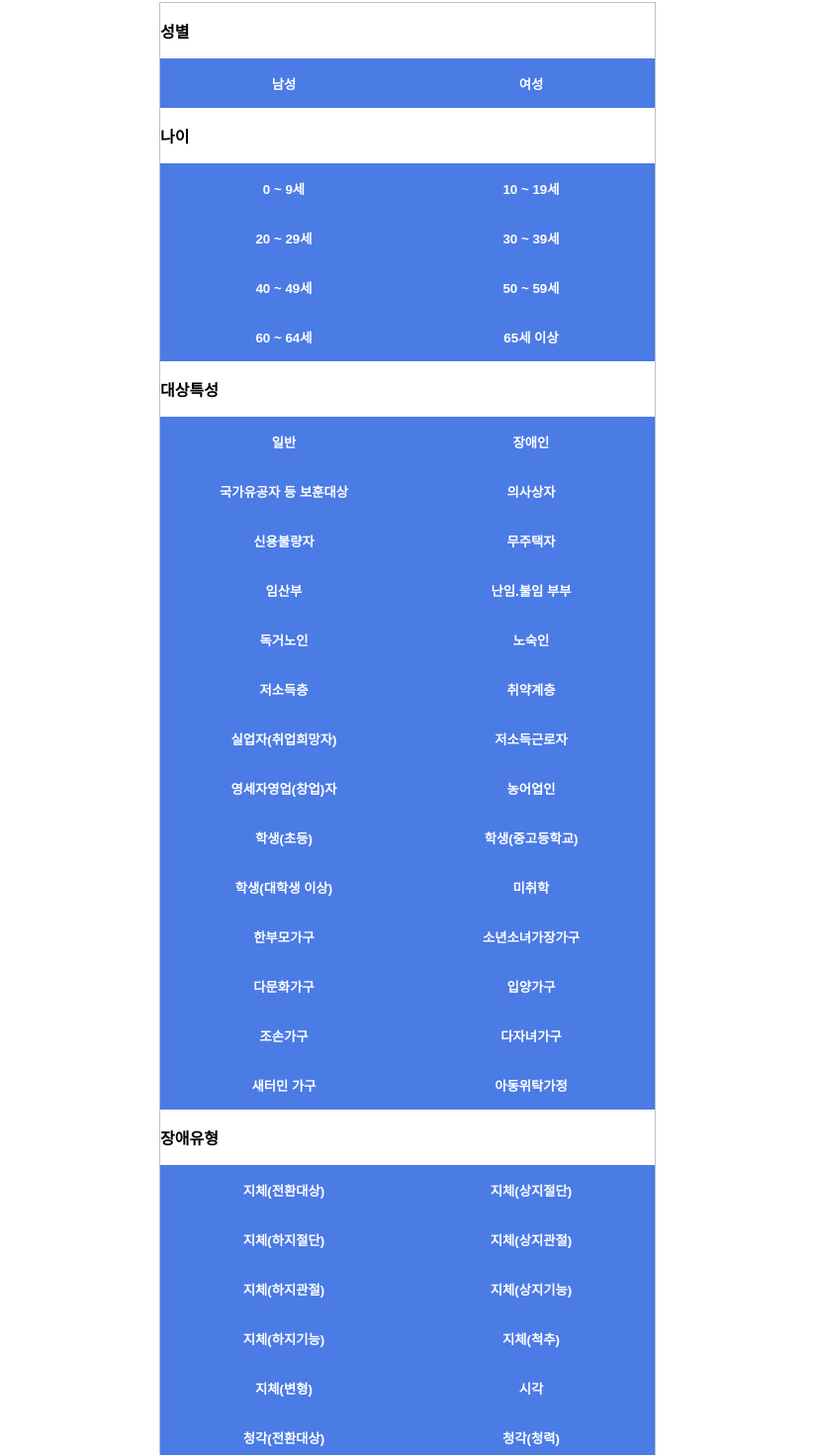
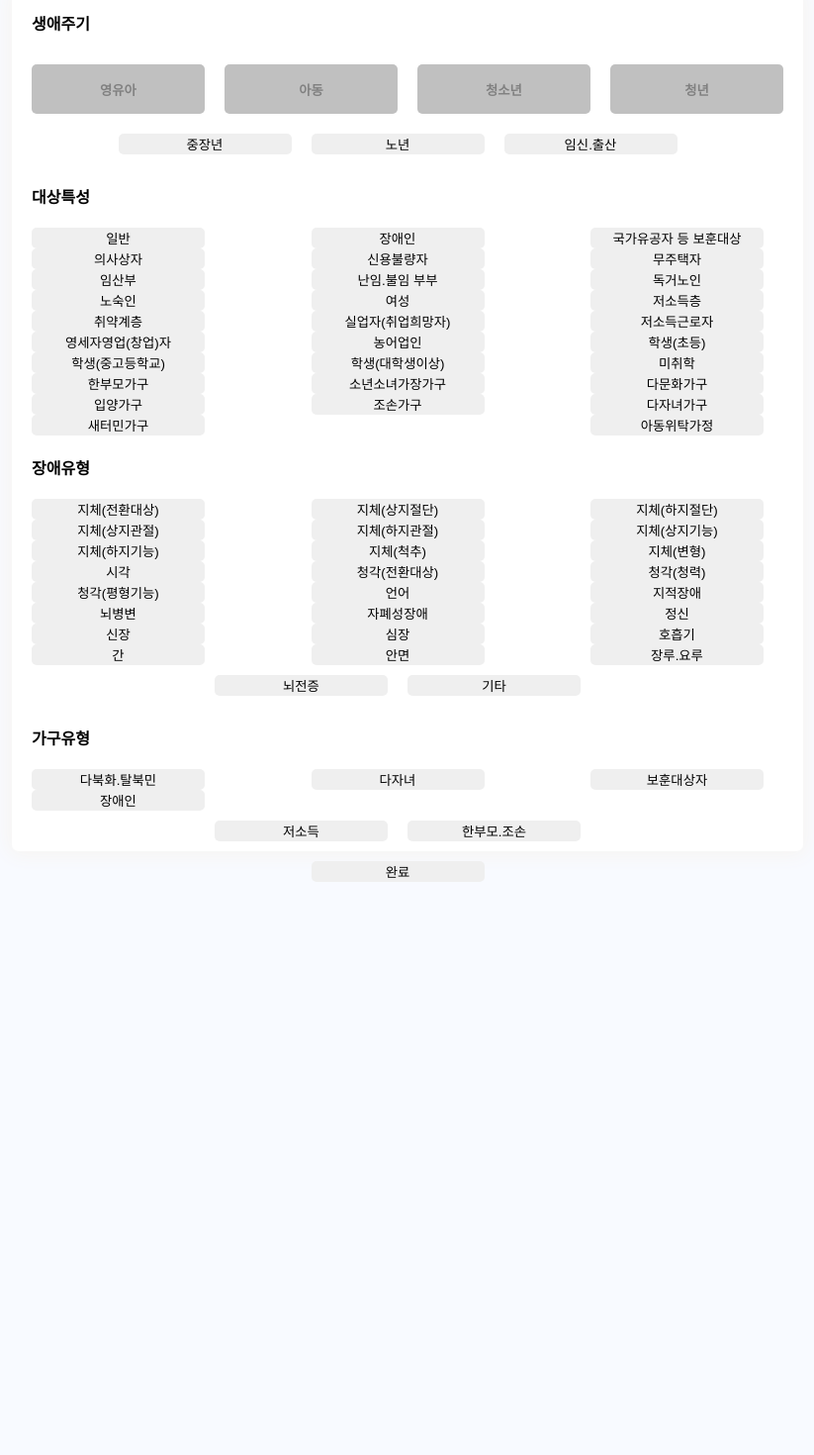
Before and after one commit to bokjiri/front-end, a React (Create React App) app: page /addinfo in a window 1280 px wide. Shown: the part 108-1578 px from the top of the page at 99% size, without its empty margins (228-1051 px from the left). After the commit the page ends 999 px from the top, so only its background shows below. Built offline with nearby package versions, Linux system fonts and the light colour scheme.

Commit message:
feat : add Main etc

```diff
--- a/package.json
+++ b/package.json
@@ -23,6 +23,7 @@
     "react-dom": "^17.0.2",
     "react-icons": "^4.3.1",
     "react-redux": "^7.2.6",
+    "react-responsive": "^9.0.0-beta.6",
     "react-router-dom": "^5.3.1",
     "react-scripts": "^5.0.0",
     "redux": "^4.1.2",
--- /dev/null
+++ b/src/components/MainCard.js
@@ -0,0 +1,154 @@
+import React, { useRef, useState } from "react";
+// Import Swiper React components
+import { Swiper, SwiperSlide } from "swiper/react";
+
+import { Text } from "../elements/index";
+
+import { history } from "../redux/configureStore";
+
+// Import Swiper styles
+import "swiper/css";
+import "swiper/css/grid";
+import "swiper/css/pagination";
+
+import "../css/mainCard.css";
+
+// import required modules
+import { Grid, Pagination } from "swiper";
+import styled from "styled-components";
+import { useMediaQuery } from "react-responsive";
+
+export default function MainCard() {
+
+
+  const isPc = useMediaQuery({
+    query : "(min-width:767px)"
+  });
+
+  const isMobile = useMediaQuery({
+    query : "(max-width:767px)"
+  });
+
+
+
+  return (
+    <>
+
+
+{
+  isPc &&
+
+  <Container>
+      <Swiper
+        slidesPerView={3}
+        grid={{
+          rows: 2,
+        }}
+        spaceBetween={30}
+        pagination={{
+          clickable: true,
+        }}
+        modules={[Grid, Pagination]}
+        className="mySwiper"
+        // breakpoints={{
+        //   400: {
+        //     slidesPerView: 1,
+        //   },
+        // }}
+      >
+
+          {/* map */}
+        <SwiperSlide>
+            <CardBox>
+                <Text>맞춤 정책 제목1</Text>
+                <span>간략내용1</span>
+            </CardBox>
+        </SwiperSlide>
+        <SwiperSlide onClick={()=>{history.push("/login")}}>맞춤 정책 2</SwiperSlide>
+        <SwiperSlide>맞춤 정책 3</SwiperSlide>
+        <SwiperSlide>맞춤 정책 4</SwiperSlide>
+        <SwiperSlide>맞춤 정책 5</SwiperSlide>
+        <SwiperSlide>맞춤 정책 6</SwiperSlide>
+        <SwiperSlide>맞춤 정책 7</SwiperSlide>
+        <SwiperSlide>맞춤 정책 8</SwiperSlide>
+        <SwiperSlide>맞춤 정책 9</SwiperSlide>
+        <SwiperSlide>맞춤 정책 10</SwiperSlide>
+      </Swiper>
+    </Container>
+
+}
+
+
+
+    {
+      isMobile &&
+      <Container>
+      <Swiper
+        slidesPerView={1}
+        grid={{
+          rows: 2,
+        }}
+        spaceBetween={30}
+        pagination={{
+          clickable: true,
+        }}
+        modules={[Grid, Pagination]}
+        className="mySwiper"
+      >
+
+          {/* map */}
+       <SwiperSlide>
+            <CardBox>
+                <Text>맞춤 정책 제목1</Text>
+                <span>간략내용1</span>
+            </CardBox>
+        </SwiperSlide>
+        <SwiperSlide onClick={()=>{history.push("/login")}}>맞춤 정책 2</SwiperSlide>
+        <SwiperSlide>맞춤 정책 3</SwiperSlide>
+        <SwiperSlide>맞춤 정책 4</SwiperSlide>
+        <SwiperSlide>맞춤 정책 5</SwiperSlide>
+        <SwiperSlide>맞춤 정책 6</SwiperSlide>
+        <SwiperSlide>맞춤 정책 7</SwiperSlide>
+        <SwiperSlide>맞춤 정책 8</SwiperSlide>
+        <SwiperSlide>맞춤 정책 9</SwiperSlide>
+        <SwiperSlide>맞춤 정책 10</SwiperSlide>
+      </Swiper>
+    </Container>
+    }
+
+
+    </>
+  );
+}
+
+const Container = styled.div`
+    background: #eee;
+    font-family: Helvetica Neue, Helvetica, Arial, sans-serif;
+    font-size: 14px;
+    color: #000;
+    padding: 10px;
+
+`;
+
+// const MobileContainer = styled.div`
+
+//   width : 360px;
+//     display : flex;
+//     flex-direction : column;
+//     justify-content : center;
+//     align-items : center;
+
+//     background: #eee;
+//     font-family: Helvetica Neue, Helvetica, Arial, sans-serif;
+//     font-size: 14px;
+//     color: #000;
+//     padding: 10px;
+// `;
+
+
+const CardBox = styled.div`
+    display : flex;
+    flex-direction : column;
+    justify-content : center;
+    align-items : center;
+`;
--- /dev/null
+++ b/src/css/mainCard.css
@@ -0,0 +1,66 @@
+#app { height: 100% }
+html,
+body {
+  position: relative;
+  height: 100%;
+  width : 100%;
+  display : flex;
+  justify-content: center;
+
+}
+
+/* body {
+  background: #eee;
+  font-family: Helvetica Neue, Helvetica, Arial, sans-serif;
+  font-size: 14px;
+  color: #000;
+  margin: 0;
+  padding: 0;
+} */
+
+.swiper {
+  width: 100%;
+  height: 100%;
+  margin-left: auto;
+  margin-right: auto;
+}
+
+.swiper-slide {
+  text-align: center;
+  font-size: 18px;
+  background: #fff;
+  height: calc((100% - 30px) / 2) !important;
+
+  /* Center slide text vertically */
+  display: -webkit-box;
+  display: -ms-flexbox;
+  display: -webkit-flex;
+  display: flex;
+  -webkit-box-pack: center;
+  -ms-flex-pack: center;
+  -webkit-justify-content: center;
+  justify-content: center;
+  -webkit-box-align: center;
+  -ms-flex-align: center;
+  -webkit-align-items: center;
+  align-items: center;
+
+
+}
+
+.mySwiper{
+    height : 400px;
+   max-width : 800px;
+
+   @media screen and (max-width: 767px) {
+    display: flex;
+    align-items: center;
+    justify-content: center;
+
+    button {
+      width: 5rem;
+    }
+  }
+
+
+}
--- a/src/elements/Button.js
+++ b/src/elements/Button.js
@@ -55,9 +55,9 @@ Button.defaultProps = {
   width: "100px",
   padding: "12px 0px",
   disabled: false,
-  backgroundColor: "#4B7BE5",
+  backgroundColor: "lightgrey",
   height: "50px",
-  color: "white",
+  color: "grey",
 };
 
 
--- a/src/index.css
+++ b/src/index.css
@@ -5,6 +5,8 @@ body {
     sans-serif;
   -webkit-font-smoothing: antialiased;
   -moz-osx-font-smoothing: grayscale;
+
+  background-color: #F8FAFF;
 }
 
 code {
--- a/src/pages/AddInfo.js
+++ b/src/pages/AddInfo.js
@@ -1,149 +1,212 @@
-import React from "react";
+import React, { useEffect, useState } from "react";
 import styled from "styled-components";
 
-import {Text, Grid, Button} from "../elements/index";
+import { Text, Grid, Button } from "../elements/index";
 
 const AddInfo = () => {
-    return(
+
+  const [color, setColor] = useState("silver");
+
+
+  const age1 = ["영유아", "아동", "청소년", "청년"];
+
+  const subject1 = [
+    "일반",
+    "장애인",
+    "국가유공자 등 보훈대상",
+    "의사상자",
+    "신용불량자",
+    "무주택자",
+    "임산부",
+    "난임.불임 부부",
+    "독거노인",
+    "노숙인",
+    "여성",
+    "저소득층",
+    "취약계층",
+    "실업자(취업희망자)",
+    "저소득근로자",
+    "영세자영업(창업)자",
+    "농어업인",
+    "학생(초등)",
+    "학생(중고등학교)",
+    "학생(대학생이상)",
+    "미취학",
+    "한부모가구",
+    "소년소녀가장가구",
+    "다문화가구",
+    "입양가구",
+    "조손가구",
+    "다자녀가구",
+    "새터민가구",
+    "아동위탁가정",
+  ];
+
+  const subject2 = [
+    "지체(전환대상)",
+    "지체(상지절단)",
+    "지체(하지절단)",
+    "지체(상지관절)",
+    "지체(하지관절)",
+    "지체(상지기능)",
+    "지체(하지기능)",
+    "지체(척추)",
+    "지체(변형)",
+    "시각",
+    "청각(전환대상)",
+    "청각(청력)",
+    "청각(평형기능)",
+    "언어",
+    "지적장애",
+    "뇌병변",
+    "자폐성장애",
+    "정신",
+    "신장",
+    "심장",
+    "호흡기",
+    "간",
+    "안면",
+    "장루.요루",
+  ];
+
+  const subject3 = ["다북화.탈북민", "다자녀", "보훈대상자", "장애인"];
+
+  return (
     <MainWrap>
-            <Text size="32px" bold>정보 입력</Text>
+      <Grid>
+        <Text size="26px" bold>
+          정보 입력
+        </Text>
+      </Grid>
 
       <Container>
         <Grid>
-                    <Text bold>성별</Text>
-                    <Button width="250px">남성</Button>
-                    <Button width="250px">여성</Button>
+          <Text bold margin="20px">
+            생애주기
+          </Text>
+          <CategoryBox>
+            {age1.map((item, idx) => (
+            //   <Button key={idx} width="175px" margin="10px 0" radius="5px"  backgroundColor={color} _onClick={()=>{console.log(item)}}>
+            <Button key={idx} width="175px" margin="10px 0" radius="5px"  backgroundColor={color}>
+                {item}
+              </Button>
+            ))}
+          </CategoryBox>
+
+          <Grid is_flex margin="10px 0">
+            <Btn value="중장년" onClick={(e)=>{console.log(e.target.value)}} >
+              중장년
+            </Btn>
+            <Btn width="175px" margin="0 20px 0 0" radius="5px">
+              노년
+            </Btn>
+            <Btn width="175px" radius="5px">
+              임신.출산
+            </Btn>
+          </Grid>
         </Grid>
 
         <Grid>
-                    <Text bold>나이</Text>
-                    <Button width="250px">0 ~ 9세</Button>
-                    <Button width="250px">10 ~ 19세</Button>
-                    <Button width="250px">20 ~ 29세</Button>
-                    <Button width="250px">30 ~ 39세</Button>
-                    <Button width="250px">40 ~ 49세</Button>
-                    <Button width="250px">50 ~ 59세</Button>
-                    <Button width="250px">60 ~ 64세</Button>
-                    <Button width="250px">65세 이상</Button>
+          <Text bold margin="20px">
+            대상특성
+          </Text>
+          <CategoryBox>
+            {subject1.map((item) => (
+              <Btn width="175px" margin="10px 0" radius="5px">
+                {item}
+              </Btn>
+            ))}
+          </CategoryBox>
         </Grid>
 
         <Grid>
-                    <Text bold>대상특성</Text>
-                    <Button width="250px">일반</Button>
-                    <Button width="250px">장애인</Button>
-                    <Button width="250px">국가유공자 등 보훈대상</Button>
-                    <Button width="250px">의사상자</Button>
-                    <Button width="250px">신용불량자</Button>
-                    <Button width="250px">무주택자</Button>
-                    <Button width="250px">임산부</Button>
-                    <Button width="250px">난임.불임 부부</Button>
-                    <Button width="250px">독거노인</Button>
-                    <Button width="250px">노숙인</Button>
-                    <Button width="250px">저소득층</Button>
-                    <Button width="250px">취약계층</Button>
-                    <Button width="250px">실업자(취업희망자)</Button>
-                    <Button width="250px">저소득근로자</Button>
-                    <Button width="250px">영세자영업(창업)자</Button>
-                    <Button width="250px">농어업인</Button>
-                    <Button width="250px">학생(초등)</Button>
-                    <Button width="250px">학생(중고등학교)</Button>
-                    <Button width="250px">학생(대학생 이상)</Button>
-                    <Button width="250px">미취학</Button>
-                    <Button width="250px">한부모가구</Button>
-                    <Button width="250px">소년소녀가장가구</Button>
-                    <Button width="250px">다문화가구</Button>
-                    <Button width="250px">입양가구</Button>
-                    <Button width="250px">조손가구</Button>
-                    <Button width="250px">다자녀가구</Button>
-                    <Button width="250px">새터민 가구</Button>
-                    <Button width="250px">아동위탁가정</Button>
+          <Text bold margin="20px">
+            장애유형
+          </Text>
+          <CategoryBox>
+            {subject2.map((item) => (
+              <Btn width="175px" margin="10px 0" radius="5px">
+                {item}
+              </Btn>
+            ))}
+          </CategoryBox>
+          <Grid is_flex margin="10px 0">
+            <Btn width="175px" margin="0 20px 0 0" radius="5px">
+              뇌전증
+            </Btn>
+            <Btn width="175px" radius="5px">
+              기타
+            </Btn>
+          </Grid>
         </Grid>
 
         <Grid>
-                    <Text bold>장애유형</Text>
-                    <Button width="250px">지체(전환대상)</Button>
-                    <Button width="250px">지체(상지절단)</Button>
-                    <Button width="250px">지체(하지절단)</Button>
-                    <Button width="250px">지체(상지관절)</Button>
-                    <Button width="250px">지체(하지관절)</Button>
-                    <Button width="250px">지체(상지기능)</Button>
-                    <Button width="250px">지체(하지기능)</Button>
-                    <Button width="250px">지체(척추)</Button>
-                    <Button width="250px">지체(변형)</Button>
-                    <Button width="250px">시각</Button>
-                    <Button width="250px">청각(전환대상)</Button>
-                    <Button width="250px">청각(청력)</Button>
-                    <Button width="250px">청각(평형기능)</Button>
-                    <Button width="250px">언어</Button>
-                    <Button width="250px">지적장애</Button>
-                    <Button width="250px">뇌병변</Button>
-                    <Button width="250px">자폐성장애</Button>
-                    <Button width="250px">정신</Button>
-                    <Button width="250px">신장</Button>
-                    <Button width="250px">심장</Button>
-                    <Button width="250px">호흡기</Button>
-                    <Button width="250px">간</Button>
-                    <Button width="250px">안면</Button>
-                    <Button width="250px">장루.요루</Button>
-                    <Button width="250px">뇌전증</Button>
-                    <Button width="250px">기타</Button>
+          <Text bold margin="20px">
+            가구유형
+          </Text>
+          <CategoryBox>
+            {subject3.map((item) => (
+              <Btn width="175px" margin="10px 0" radius="5px">
+                {item}
+              </Btn>
+            ))}
+          </CategoryBox>
+          <Grid is_flex margin="10px 0">
+            <Btn width="175px" margin="0 20px 0 0" radius="5px">
+              저소득
+            </Btn>
+            <Btn width="175px" radius="5px">
+              한부모.조손
+            </Btn>
           </Grid>
-
-                <Grid>
-                    <Text bold>장애정도</Text>
-                    <Button width="250px">장애 미해당</Button>
-                    <Button width="250px">심한 장애</Button>
-                    <Button width="250px">심하지 않은 장애</Button>
-                    <Button width="250px">결정보류</Button>
-                    <Button width="250px">확인불가</Button>
-                </Grid>
-
-                <Grid>
-                    <Text bold>가구유형</Text>
-                    <Button width="250px">다북화.탈북민</Button>
-                    <Button width="250px">다자녀</Button>
-                    <Button width="250px">보훈대상자</Button>
-                    <Button width="250px">장애인</Button>
-                    <Button width="250px">저소득</Button>
-                    <Button width="250px">한부모.조손</Button>
-                </Grid>
-
-                <Grid>
-                    <Text bold>사업목적</Text>
-                    <Button width="250px">일자리</Button>
-                    <Button width="250px">주거</Button>
-                    <Button width="250px">일상생활</Button>
-                    <Button width="250px">신체건강 및 보건의료</Button>
-                    <Button width="250px">정신건강 및 심리정서</Button>
-                    <Button width="250px">보호 및 돌봄.요양</Button>
-                    <Button width="250px">보육 및 교육</Button>
-                    <Button width="250px">문화 및 여가</Button>
-                    <Button width="250px">안전 및 권익보장</Button>
         </Grid>
       </Container>
-            <Button margin="20px 0 20px 0" radius="5px" backgroundColor="silver">완료</Button>
-
+      <Btn
+        margin="20px 0 20px 0"
+        radius="5px"
+        width="170px"
+        color="white"
+        backgroundColor="silver"
+      >
+        완료
+      </Btn>
     </MainWrap>
-
   );
-}
+};
 
 export default AddInfo;
 
 const MainWrap = styled.div`
-    margin : 0 auto;
-    display : flex;
-    align-items : center;
-    justify-content : center;
-    flex-direction : column;
+  margin: 0 auto;
+  display: flex;
+  align-items: center;
+  justify-content: center;
+  flex-direction: column;
 `;
 
 const Container = styled.div`
-    width : 500px;
-    height : 100%;
-    display : flex;
-    flex-direction : column;
-    align-items : center;
-    justify-content : center;
-    border : 1px solid silver;
+  width: 800px;
+  height: 100%;
+  display: flex;
+  flex-direction: column;
+  align-items: center;
+  justify-content: center;
+  background-color: white;
+  margin: 10px;
+  box-shadow: 0px 0px 20px 5px #f7f5f2;
+  border-radius: 7px;
 `;
+
+const CategoryBox = styled.div`
+  padding: 0 20px;
+  flex-wrap: wrap;
+  display: flex;
+  justify-content: space-between;
+`;
+
+const Btn = styled.button`
+    width : 175px;
+    margin : 0 20px 0 0;
+    border-radius : 5px;
+    border : none;
+`;
--- a/src/pages/LoginLaw.js
+++ b/src/pages/LoginLaw.js
@@ -481,7 +481,7 @@ return(
     </LawCont>
 
     <Grid is_flex>
-        <Button width="300px" _onClick={()=>{history.goBack();}}>이전으로</Button>
+        <BackButton onClick={()=>{history.goBack();}}>이전으로</BackButton>
     </Grid>
 
 </LawWarp>
@@ -510,20 +510,34 @@ const LawCont = styled.div`
 `;
 
 const LawTitle = styled.h3`
-    margin: 0 0 4rem;
-
-
+    margin-bottom : 20px;
 `
 
 const MainTerms = styled.div`
     position: static;
     display: inline-block;
-    width: 100%;
+    width : 786px;
+    height : 280px;
     height: 50vh;
     overflow-y: scroll;
 
     .gtit{
         margin: 2rem 0;
-
     }
 `;
+
+const BackButton = styled.button`
+    width : 100px;
+    height : 40px;
+    background-color : lightgrey;
+    text-align : center;
+    border : none;
+    border-radius : 5px;
+    color : darkgrey;
+    font-weight : 700;
+    &:hover{
+        cursor : pointer;
+        background-color : #0361FB;
+        color : white;
+    }
+`;
--- a/src/pages/Main.js
+++ b/src/pages/Main.js
@@ -1,18 +1,127 @@
 import React from "react";
-import {Grid, Button} from "../elements/index";
+import { Grid, Button } from "../elements/index";
 import { history } from "../redux/configureStore";
-
+import { BiSearchAlt } from "react-icons/bi";
+import styled from "styled-components";
+import MainCard from "../components/MainCard";
 
 const Main = () => {
+  return (
+    <Container>
+      <SearchContainer>
+        <SearchButton
+          onClick={() => {
+            history.push("/search");
+          }}
+        >
+          <SearchBox>
+            <BiSearchAlt size="20px" />
+            <span>&nbsp;&nbsp;정책을 검색해보세요!</span>
+          </SearchBox>
+        </SearchButton>
+      </SearchContainer>
 
-    return(
-        <Grid is_flex width="100%">
-            <Button width="500px" _onClick={()=>{history.push("/search")}}>정책을 검색해보세요!</Button>
+      <CategoryBox>
+        <Button backgroundColor="#eee" color="black" width="150px">
+          주거
+        </Button>
+        <Button backgroundColor="#eee" color="black" width="150px">
+          생계
+        </Button>
+        <Button backgroundColor="#eee" color="black" width="150px">
+          취업
+        </Button>
+        <Button backgroundColor="#eee" color="black" width="150px">
+          가족
+        </Button>
+        <Button backgroundColor="#eee" color="black" width="150px">
+          건강
+        </Button>
+      </CategoryBox>
 
-        </Grid>
-    );
-
-
-}
+      <MainCard />
+    </Container>
+  );
+};
 
 export default Main;
+
+const Container = styled.div`
+  width: 100%;
+  display: flex;
+  align-items: center;
+  justify-content: center;
+  flex-direction: column;
+
+  @media screen and (max-width: 767px) {
+    width: 100%;
+    display: flex;
+    align-items: center;
+    justify-content: center;
+    flex-direction: column;
+  }
+`;
+
+const SearchContainer = styled.div`
+  display: flex;
+  align-items: center;
+  justify-content: center;
+
+  @media screen and (max-width: 767px) {
+    width: 100%;
+    display: flex;
+    align-items: center;
+    justify-content: center;
+  }
+`;
+
+const SearchButton = styled.div`
+  width: 500px;
+
+  @media screen and (max-width: 767px) {
+    width: 100%;
+    display: flex;
+    align-items: center;
+    justify-content: center;
+  }
+`;
+
+const SearchBox = styled.div`
+  display: flex;
+  align-items: center;
+  justify-content: center;
+  width: 500px;
+  background-color: #4b7be5;
+  border-radius: 5px;
+  color: white;
+  height: 50px;
+  font-weight: 700;
+  &:hover {
+    cursor: pointer;
+  }
+
+  @media screen and (max-width: 767px) {
+    width: 100%;
+    display: flex;
+    align-items: center;
+    justify-content: center;
+  }
+`;
+
+const CategoryBox = styled.div`
+  display: flex;
+  justify-content: space-between;
+  margin-top: 50px;
+  margin-bottom: 10px;
+  min-width: 800px;
+
+  @media screen and (max-width: 767px) {
+    display: flex;
+    align-items: center;
+    justify-content: center;
+
+    button {
+      width : 100px;
+    }
+  }
+`;
```
Also changed, not shown: src/pages/Login.js (+21 -15 lines), 1 other file (tests, documents, lock files or other folders). Lines whose indentation alone changed are shown as unchanged.
